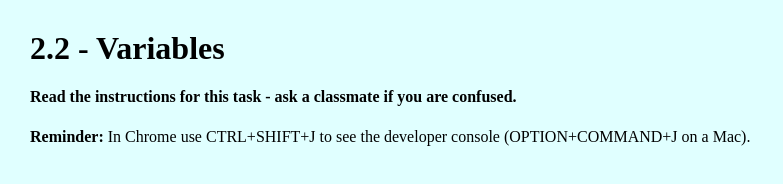
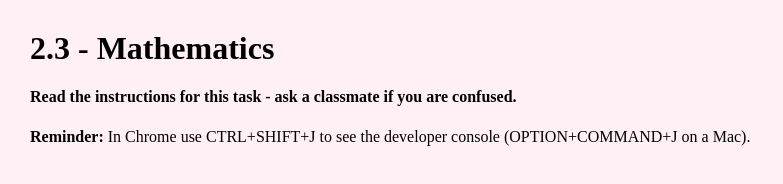
Before and after one commit to MisterBrash/3U_2.3-Mathematics, a plain HTML site: page index.html in a window 1280 px wide. Shown: the whole page, without its empty margins (0-783 px from the left). Drawn offline with Linux system fonts and the light colour scheme.

Commit message:
Update index.html

```diff
--- a/index.html
+++ b/index.html
@@ -2,12 +2,12 @@
 
 <html>
     <head>
-        <title>2.2 - Variables</title>
+        <title>2.3 - Mathematics</title>
         <script src="./main.js" defer></script>
     </head>
 
-    <body style="background-color: LightCyan;margin:30px;">
-        <h1>2.2 - Variables</h1>
+    <body style="background-color: LavenderBlush;margin:30px;">
+        <h1>2.3 - Mathematics</h1>
 
         <h4>Read the instructions for this task - ask a classmate if you are confused.</h4>
 
```
